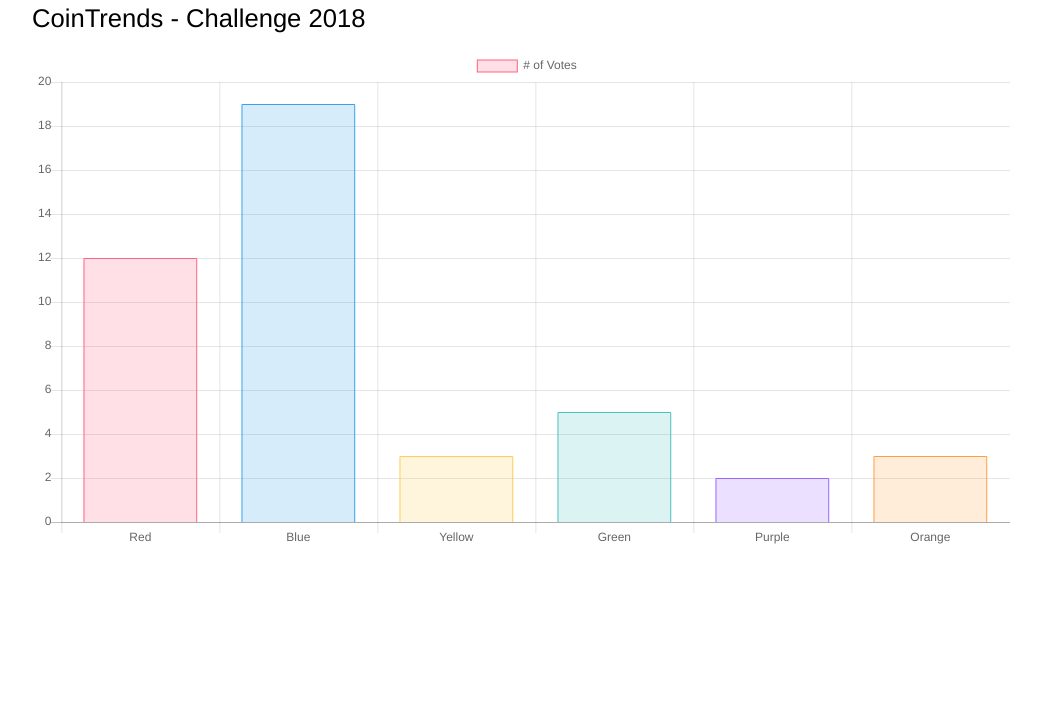
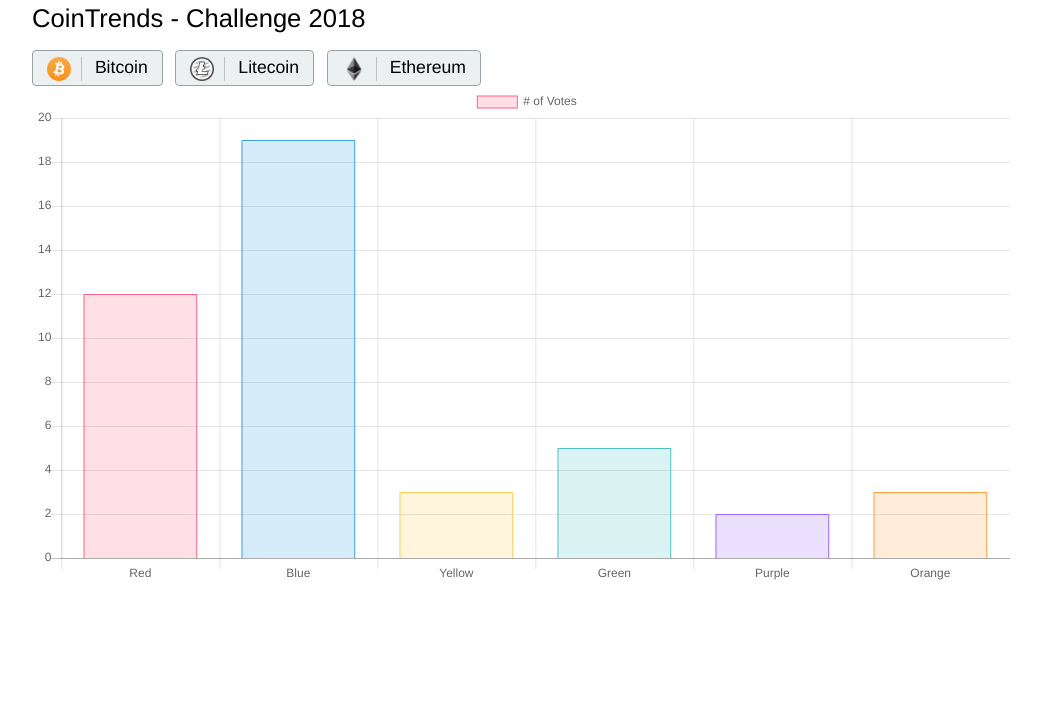
Before and after one commit to tomejzen/CoinTrends, a plain HTML site: page CoinTrends/index.html in a window 1280 px wide. Shown: the part 81-800 px from the top of the page, without its empty margins (108-1149 px from the left). Drawn offline with Linux system fonts and the light colour scheme.

Commit message:
created buttons

```diff
--- a/CoinTrends/index.html
+++ b/CoinTrends/index.html
@@ -4,18 +4,41 @@
     <meta charset="utf-8" />
     <title>CoinTredns</title>
 
+    <!-- Styles -->
     <link href="styles/normalize.css" rel="stylesheet" />
     <link href="styles/site.css" rel="stylesheet" />
 </head>
 <body>
     <main>
+        <!-- Logo -->
         <img src="images/kainos-logo-sticky.png" alt="Logo" />
 
+        <!-- Header -->
         <h1>CoinTrends - Challenge 2018</h1>
 
+        <!-- Cryptocurrency buttons -->
+        <div class="crypto-buttons">
+            <button class="crypto-button" data-coin="BTCUSD">
+                <img src="images/btc.png" alt="Bitcoin" />
+                Bitcoin
+            </button>
+
+            <button class="crypto-button" data-coin="LTCUSD">
+                <img src="images/ltc.png" alt="Litecoin" />
+                Litecoin
+            </button>
+
+            <button class="crypto-button" data-coin="ETHUSD">
+                <img src="images/eth.png" alt="Ethereum" />
+                Ethereum
+            </button>
+        </div>
+
+        <!-- Chart -->
         <canvas id="myChart"></canvas>
     </main>
 
+    <!-- Scripts -->
     <script src="scripts/Chart.js"></script>
     <script src="scripts/site.js"></script>
 </body>
--- a/CoinTrends/styles/site.css
+++ b/CoinTrends/styles/site.css
@@ -15,3 +15,28 @@ h1 {
     font-weight: 500;
     font-size: 1.6rem;
 }
+
+.crypto-button {
+    line-height: 24px;
+    font-size: 1.1rem;
+    padding: 4px 14px;
+    border-radius: 4px;
+    outline: none;
+    border: 1px solid #95a5a6;
+    cursor: pointer;
+    margin: 0 10px 0 0;
+    background: #ecf0f1;
+}
+.crypto-button > img {
+    width: 24px;
+    height: 24px;
+    padding: 0 10px 0 0;
+    margin: 0 8px 0 0;
+    vertical-align: middle;
+    border-right: 1px solid rgba(0, 0, 0, 0.2);
+}
+
+.crypto-button:hover {
+    color: #34495e;
+    background: #e8e8e8;
+}
```
Also changed, not shown: CoinTrends/images/btc.png (added), CoinTrends/images/eth.png (added), CoinTrends/images/ltc.png (added).
